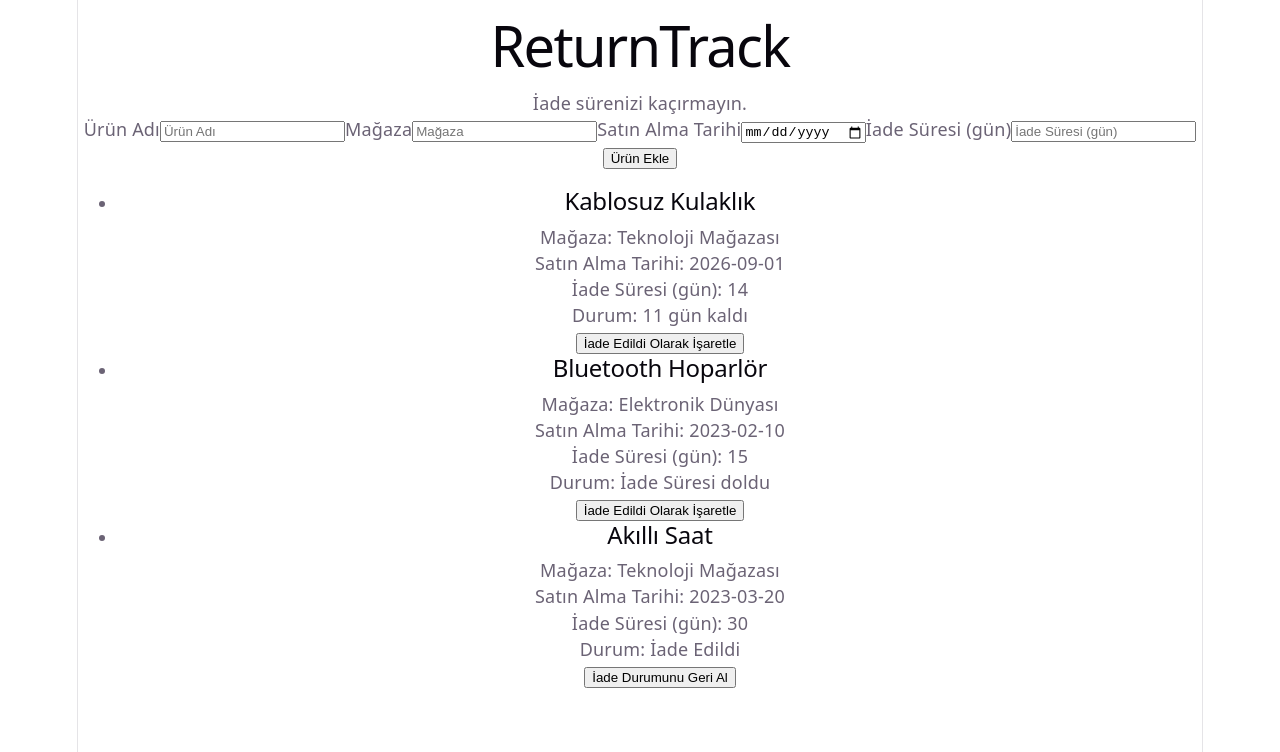
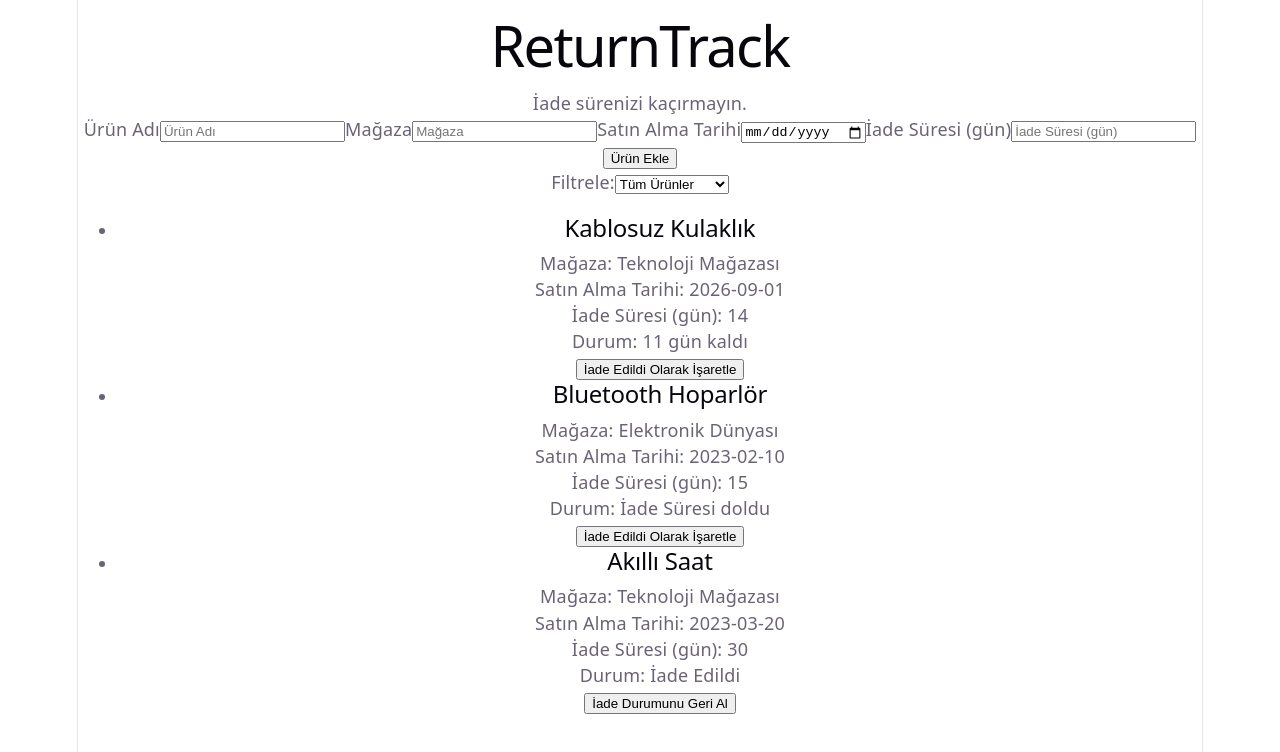
Before and after one commit to yigityilmaz16/return-track, a React (Vite) app: page / in a window 1280 px wide. Shown: the top 752 px of the page. Built offline with nearby package versions, Linux system fonts and the light colour scheme.

Commit message:
feat: filter products by return status

```diff
--- a/src/App.jsx
+++ b/src/App.jsx
@@ -3,9 +3,11 @@ import initialProducts from './data/products.js'
 import './App.css'
 import ProductForm from './components/ProductForm.jsx'
 import ProductList from './components/ProductList.jsx'
+import calculateRemainingDays from './utils/calculateRemainingDays.js'
 
 function App() {
   const [products, setProducts] = useState(initialProducts)
+  const [selectedFilter, setSelectedFilter] = useState('all')
 
   function returnEventHandler(id) {
     setProducts((currentProducts) =>
@@ -28,12 +30,34 @@ function App() {
    setProducts((currentProducts) => [newProductWithId, ...currentProducts])
   }
 
+  const filteredProducts = products.filter((product) => {
+    const remainingDays = calculateRemainingDays(
+      product.purchaseDate,
+      product.returnPeriodDays,
+    )
+    if (selectedFilter === 'active') {
+      return !product.isReturned && remainingDays >= 0
+    } else if (selectedFilter === 'returned') {
+      return product.isReturned
+    } else if (selectedFilter === 'expired') {
+      return !product.isReturned && remainingDays < 0
+    }
+    return true
+  })
+
   return (
     <main>
       <h1>ReturnTrack</h1>
       <p>İade sürenizi kaçırmayın.</p>
       <ProductForm onAddProduct={addProduct} />
-      <ProductList products={products} onReturnToggle={returnEventHandler} />
+      <label htmlFor="filter">Filtrele:</label>
+      <select id="filter" value={selectedFilter} onChange={(e) => setSelectedFilter(e.target.value)}>
+        <option value="all">Tüm Ürünler</option>
+        <option value="active">Aktif Ürünler</option>
+        <option value="returned">İade Edilenler</option>
+        <option value="expired">Süresi Dolanlar</option>
+      </select>
+      <ProductList products={filteredProducts} onReturnToggle={returnEventHandler} />
     </main>
   )
 }
```
